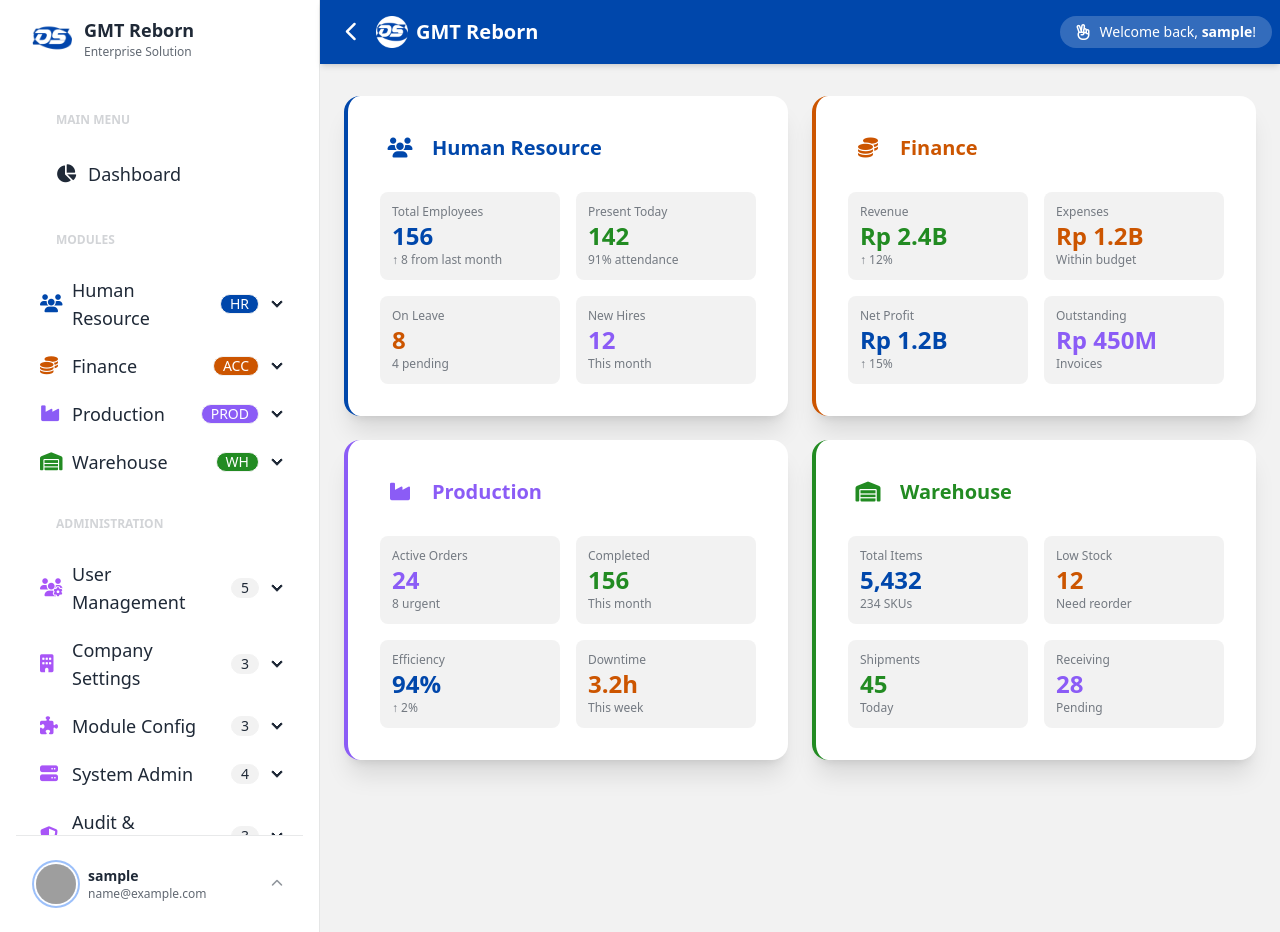
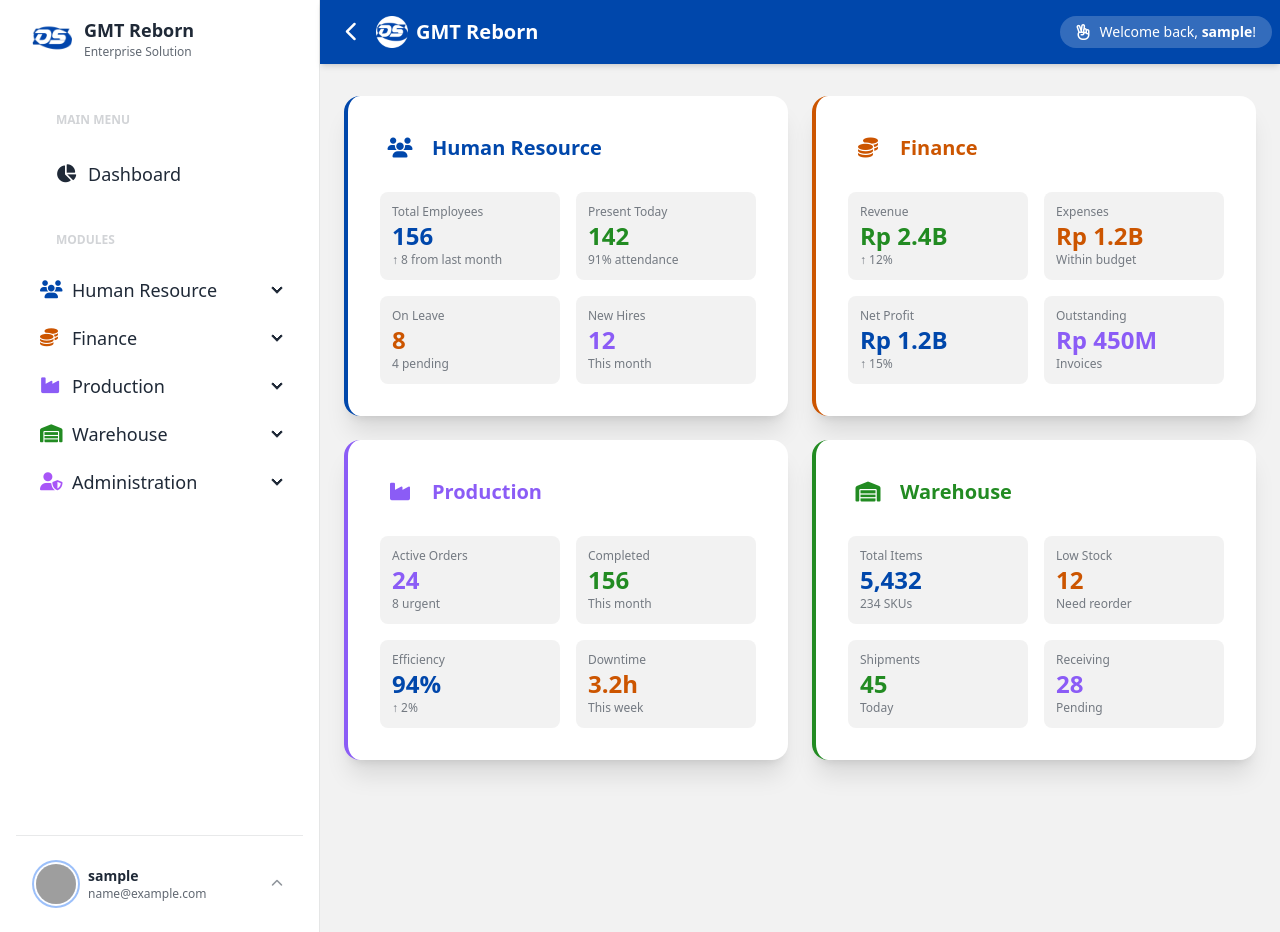
Before and after one commit to dudigmt/gmt_reborn, a Django app: page / in a window 1280 px wide. Run offline with Django 5.2, Linux system fonts and the light colour scheme; the visitor is signed in with stand-in values (Sample User, id 1); some libraries are stand-ins or nearby versions; grey boxes are pictures that could not be loaded.

Commit message:
Fix: Rename admin URLs to sysadmin, menu administration setara dengan modul lain

```diff
--- a/apps/core/urls.py
+++ b/apps/core/urls.py
@@ -9,30 +9,34 @@ urlpatterns = [
     path('api/extend-session/', views.extend_session, name='extend-session'),
     path('settings/', views.settings_view, name='settings'),
 
-    # ADMIN MENU - USER MANAGEMENT
-    path('admin/users/', views.admin_users, name='admin_users'),
-    path('admin/groups/', views.admin_groups, name='admin_groups'),
-    path('admin/permissions/', views.admin_permissions, name='admin_permissions'),
-    path('admin/login-logs/', views.admin_login_logs, name='admin_login_logs'),
+    # SYSADMIN MENU - SEMUA PAKAI PREFIX 'sysadmin/' (bukan 'admin/')
+    # Ini biar ga bentrok dengan Django Admin di /admin/
+    path('sysadmin/', views.sysadmin_dashboard, name='sysadmin_dashboard'),
 
-    # ADMIN MENU - COMPANY SETTINGS
-    path('admin/company-profile/', views.admin_company_profile, name='admin_company_profile'),
-    path('admin/fiscal-year/', views.admin_fiscal_year, name='admin_fiscal_year'),
-    path('admin/system-settings/', views.admin_system_settings, name='admin_system_settings'),
+    # SYSADMIN MENU - USER MANAGEMENT
+    path('sysadmin/users/', views.sysadmin_users, name='sysadmin_users'),
+    path('sysadmin/groups/', views.sysadmin_groups, name='sysadmin_groups'),
+    path('sysadmin/permissions/', views.sysadmin_permissions, name='sysadmin_permissions'),
+    path('sysadmin/login-logs/', views.sysadmin_login_logs, name='sysadmin_login_logs'),
 
-    # ADMIN MENU - MODULE CONFIG
-    path('admin/modules/', views.admin_modules, name='admin_modules'),
-    path('admin/module-settings/', views.admin_module_settings, name='admin_module_settings'),
-    path('admin/ui-customization/', views.admin_ui_customization, name='admin_ui_customization'),
+    # SYSADMIN MENU - COMPANY SETTINGS
+    path('sysadmin/company-profile/', views.sysadmin_company_profile, name='sysadmin_company_profile'),
+    path('sysadmin/fiscal-year/', views.sysadmin_fiscal_year, name='sysadmin_fiscal_year'),
+    path('sysadmin/system-settings/', views.sysadmin_system_settings, name='sysadmin_system_settings'),
 
-    # ADMIN MENU - SYSTEM ADMIN
-    path('admin/backup/', views.admin_backup, name='admin_backup'),
-    path('admin/system-logs/', views.admin_system_logs, name='admin_system_logs'),
-    path('admin/cache/', views.admin_cache, name='admin_cache'),
-    path('admin/email-config/', views.admin_email_config, name='admin_email_config'),
+    # SYSADMIN MENU - MODULE CONFIG
+    path('sysadmin/modules/', views.sysadmin_modules, name='sysadmin_modules'),
+    path('sysadmin/module-settings/', views.sysadmin_module_settings, name='sysadmin_module_settings'),
+    path('sysadmin/ui-customization/', views.sysadmin_ui_customization, name='sysadmin_ui_customization'),
 
-    # ADMIN MENU - AUDIT & COMPLIANCE
-    path('admin/audit-trail/', views.admin_audit_trail, name='admin_audit_trail'),
-    path('admin/report-templates/', views.admin_report_templates, name='admin_report_templates'),
-    path('admin/security-settings/', views.admin_security_settings, name='admin_security_settings'),
+    # SYSADMIN MENU - SYSTEM ADMIN
+    path('sysadmin/backup/', views.sysadmin_backup, name='sysadmin_backup'),
+    path('sysadmin/system-logs/', views.sysadmin_system_logs, name='sysadmin_system_logs'),
+    path('sysadmin/cache/', views.sysadmin_cache, name='sysadmin_cache'),
+    path('sysadmin/email-config/', views.sysadmin_email_config, name='sysadmin_email_config'),
+
+    # SYSADMIN MENU - AUDIT & COMPLIANCE
+    path('sysadmin/audit-trail/', views.sysadmin_audit_trail, name='sysadmin_audit_trail'),
+    path('sysadmin/report-templates/', views.sysadmin_report_templates, name='sysadmin_report_templates'),
+    path('sysadmin/security-settings/', views.sysadmin_security_settings, name='sysadmin_security_settings'),
 ]
--- a/apps/core/views.py
+++ b/apps/core/views.py
@@ -4,7 +4,6 @@ from django.contrib import messages
 from django.utils import timezone
 from django.http import HttpResponse
 from django.contrib.admin.views.decorators import staff_member_required
-
 
 def login_view(request):
     expired_time = None
@@ -63,75 +62,81 @@ def settings_view(request):
 
     return render(request, 'settings.html', {'settings': settings})
 
+# ===== SYSADMIN DASHBOARD =====
+def sysadmin_dashboard(request):
+    if not request.user.is_staff:
+        return redirect('/')
+    return render(request, 'admin_dashboard.html', {'active_tab': 'users'})
+
 # ===== USER MANAGEMENT =====
 @staff_member_required
-def admin_users(request):
+def sysadmin_users(request):
     return render(request, 'admin_dummy.html', {'title': 'User Management', 'section': 'users'})
 
 @staff_member_required
-def admin_groups(request):
+def sysadmin_groups(request):
     return render(request, 'admin_dummy.html', {'title': 'Groups', 'section': 'groups'})
 
 @staff_member_required
-def admin_permissions(request):
+def sysadmin_permissions(request):
     return render(request, 'admin_dummy.html', {'title': 'Permissions', 'section': 'permissions'})
 
 @staff_member_required
-def admin_login_logs(request):
+def sysadmin_login_logs(request):
     return render(request, 'admin_dummy.html', {'title': 'Login Logs', 'section': 'login_logs'})
 
 # ===== COMPANY SETTINGS =====
 @staff_member_required
-def admin_company_profile(request):
+def sysadmin_company_profile(request):
     return render(request, 'admin_dummy.html', {'title': 'Company Profile', 'section': 'company_profile'})
 
 @staff_member_required
-def admin_fiscal_year(request):
+def sysadmin_fiscal_year(request):
     return render(request, 'admin_dummy.html', {'title': 'Fiscal Year', 'section': 'fiscal_year'})
 
 @staff_member_required
-def admin_system_settings(request):
+def sysadmin_system_settings(request):
     return render(request, 'admin_dummy.html', {'title': 'System Settings', 'section': 'system_settings'})
 
 # ===== MODULE CONFIG =====
 @staff_member_required
-def admin_modules(request):
+def sysadmin_modules(request):
     return render(request, 'admin_dummy.html', {'title': 'Module Management', 'section': 'modules'})
 
 @staff_member_required
-def admin_module_settings(request):
+def sysadmin_module_settings(request):
     return render(request, 'admin_dummy.html', {'title': 'Module Settings', 'section': 'module_settings'})
 
 @staff_member_required
-def admin_ui_customization(request):
+def sysadmin_ui_customization(request):
     return render(request, 'admin_dummy.html', {'title': 'UI Customization', 'section': 'ui_customization'})
 
 # ===== SYSTEM ADMIN =====
 @staff_member_required
-def admin_backup(request):
+def sysadmin_backup(request):
     return render(request, 'admin_dummy.html', {'title': 'Database Backup', 'section': 'backup'})
 
 @staff_member_required
-def admin_system_logs(request):
+def sysadmin_system_logs(request):
     return render(request, 'admin_dummy.html', {'title': 'System Logs', 'section': 'system_logs'})
 
 @staff_member_required
-def admin_cache(request):
+def sysadmin_cache(request):
     return render(request, 'admin_dummy.html', {'title': 'Cache Management', 'section': 'cache'})
 
 @staff_member_required
-def admin_email_config(request):
+def sysadmin_email_config(request):
     return render(request, 'admin_dummy.html', {'title': 'Email Configuration', 'section': 'email_config'})
 
 # ===== AUDIT & COMPLIANCE =====
 @staff_member_required
-def admin_audit_trail(request):
+def sysadmin_audit_trail(request):
     return render(request, 'admin_dummy.html', {'title': 'Audit Trail', 'section': 'audit_trail'})
 
 @staff_member_required
-def admin_report_templates(request):
+def sysadmin_report_templates(request):
     return render(request, 'admin_dummy.html', {'title': 'Report Templates', 'section': 'report_templates'})
 
 @staff_member_required
-def admin_security_settings(request):
+def sysadmin_security_settings(request):
     return render(request, 'admin_dummy.html', {'title': 'Security Settings', 'section': 'security_settings'})
--- a/templates/dashboard.html
+++ b/templates/dashboard.html
@@ -220,7 +220,7 @@
                             <summary class="flex items-center gap-3 cursor-pointer hover:bg-base-200 rounded-lg p-2">
                                 <i class="fa-solid fa-users text-cobalt w-5"></i>
                                 <span class="flex-1">Human Resource</span>
-                                <span class="badge badge-cobalt">HR</span>
+                                <!-- <span class="badge badge-cobalt">HR</span> -->
                             </summary>
                             <ul class="ml-7 mt-2 space-y-1">
                                 <li><a href="#" class="block py-2 px-3 hover:bg-base-200 rounded-lg text-sm"><i class="fa-regular fa-address-card w-5"></i> Employees</a></li>
@@ -237,7 +237,7 @@
                             <summary class="flex items-center gap-3 cursor-pointer hover:bg-base-200 rounded-lg p-2">
                                 <i class="fa-solid fa-coins text-burnt-orange w-5"></i>
                                 <span class="flex-1">Finance</span>
-                                <span class="badge badge-burnt-orange">ACC</span>
+                                <!-- <span class="badge badge-burnt-orange">ACC</span> -->
                             </summary>
                             <ul class="ml-7 mt-2 space-y-1">
                                 <li><a href="#" class="block py-2 px-3 hover:bg-base-200 rounded-lg text-sm"><i class="fa-solid fa-list w-5"></i> Chart of Accounts</a></li>
@@ -254,7 +254,7 @@
                             <summary class="flex items-center gap-3 cursor-pointer hover:bg-base-200 rounded-lg p-2">
                                 <i class="fa-solid fa-industry text-production w-5"></i>
                                 <span class="flex-1">Production</span>
-                                <span class="badge badge-production">PROD</span>
+                                <!-- <span class="badge badge-production">PROD</span> -->
                             </summary>
                             <ul class="ml-7 mt-2 space-y-1">
                                 <li><a href="#" class="block py-2 px-3 hover:bg-base-200 rounded-lg text-sm"><i class="fa-solid fa-clipboard-list w-5"></i> Production Orders</a></li>
@@ -271,7 +271,7 @@
                             <summary class="flex items-center gap-3 cursor-pointer hover:bg-base-200 rounded-lg p-2">
                                 <i class="fa-solid fa-warehouse text-forest w-5"></i>
                                 <span class="flex-1">Warehouse</span>
-                                <span class="badge badge-forest">WH</span>
+                                <!-- <span class="badge badge-forest">WH</span> -->
                             </summary>
                             <ul class="ml-7 mt-2 space-y-1">
                                 <li><a href="#" class="block py-2 px-3 hover:bg-base-200 rounded-lg text-sm"><i class="fa-solid fa-boxes w-5"></i> Inventory</a></li>
@@ -282,92 +282,26 @@
                         </details>
                     </li>
 
-                    <!-- ===== ADMIN MENU - 5 BAGIAN LENGKAP ===== -->
+                    <!-- ===== ADMINISTRATION - SETARA DENGAN MODUL ===== -->
                     {% if request.user.is_staff %}
-                    <li class="menu-title text-xs opacity-50 mb-2 mt-4">ADMINISTRATION</li>
-
-                    <!-- 1. USER MANAGEMENT -->
                     <li class="mb-1">
-                        <details class="group">
+                        <details class="group" id="admin-details">
                             <summary class="flex items-center gap-3 cursor-pointer hover:bg-base-200 rounded-lg p-2">
-                                <i class="fa-solid fa-users-cog text-purple-500 w-5"></i>
-                                <span class="flex-1">User Management</span>
-                                <span class="badge badge-ghost">5</span>
+                                <i class="fa-solid fa-user-shield text-purple-500 w-5"></i>
+                                <span class="flex-1">Administration</span>
+                                <!-- <span class="badge badge-ghost">ADM</span> -->
                             </summary>
                             <ul class="ml-7 mt-2 space-y-1">
-                                <li><a href="{% url 'admin_users' %}" class="block py-2 px-3 hover:bg-base-200 rounded-lg text-sm"><i class="fa-solid fa-user w-5"></i> Users</a></li>
-                                <li><a href="{% url 'admin_groups' %}" class="block py-2 px-3 hover:bg-base-200 rounded-lg text-sm"><i class="fa-solid fa-layer-group w-5"></i> Groups</a></li>
-                                <li><a href="{% url 'admin_permissions' %}" class="block py-2 px-3 hover:bg-base-200 rounded-lg text-sm"><i class="fa-solid fa-key w-5"></i> Permissions</a></li>
-                                <li><a href="{% url 'admin_login_logs' %}" class="block py-2 px-3 hover:bg-base-200 rounded-lg text-sm"><i class="fa-solid fa-clock-rotate-left w-5"></i> Login Logs</a></li>
-                            </ul>
-                        </details>
-                    </li>
-
-                    <!-- 2. COMPANY SETTINGS -->
-                    <li class="mb-1">
-                        <details class="group">
-                            <summary class="flex items-center gap-3 cursor-pointer hover:bg-base-200 rounded-lg p-2">
-                                <i class="fa-solid fa-building text-purple-500 w-5"></i>
-                                <span class="flex-1">Company Settings</span>
-                                <span class="badge badge-ghost">3</span>
-                            </summary>
-                            <ul class="ml-7 mt-2 space-y-1">
-                                <li><a href="{% url 'admin_company_profile' %}" class="block py-2 px-3 hover:bg-base-200 rounded-lg text-sm"><i class="fa-solid fa-address-card w-5"></i> Company Profile</a></li>
-                                <li><a href="{% url 'admin_fiscal_year' %}" class="block py-2 px-3 hover:bg-base-200 rounded-lg text-sm"><i class="fa-solid fa-calendar w-5"></i> Fiscal Year</a></li>
-                                <li><a href="{% url 'admin_system_settings' %}" class="block py-2 px-3 hover:bg-base-200 rounded-lg text-sm"><i class="fa-solid fa-sliders w-5"></i> System Settings</a></li>
-                            </ul>
-                        </details>
-                    </li>
-
-                    <!-- 3. MODULE CONFIGURATION -->
-                    <li class="mb-1">
-                        <details class="group">
-                            <summary class="flex items-center gap-3 cursor-pointer hover:bg-base-200 rounded-lg p-2">
-                                <i class="fa-solid fa-puzzle-piece text-purple-500 w-5"></i>
-                                <span class="flex-1">Module Config</span>
-                                <span class="badge badge-ghost">3</span>
-                            </summary>
-                            <ul class="ml-7 mt-2 space-y-1">
-                                <li><a href="{% url 'admin_modules' %}" class="block py-2 px-3 hover:bg-base-200 rounded-lg text-sm"><i class="fa-solid fa-cubes w-5"></i> Module Management</a></li>
-                                <li><a href="{% url 'admin_module_settings' %}" class="block py-2 px-3 hover:bg-base-200 rounded-lg text-sm"><i class="fa-solid fa-gear w-5"></i> Module Settings</a></li>
-                                <li><a href="{% url 'admin_ui_customization' %}" class="block py-2 px-3 hover:bg-base-200 rounded-lg text-sm"><i class="fa-solid fa-paint-brush w-5"></i> UI Customization</a></li>
-                            </ul>
-                        </details>
-                    </li>
-
-                    <!-- 4. SYSTEM ADMIN -->
-                    <li class="mb-1">
-                        <details class="group">
-                            <summary class="flex items-center gap-3 cursor-pointer hover:bg-base-200 rounded-lg p-2">
-                                <i class="fa-solid fa-server text-purple-500 w-5"></i>
-                                <span class="flex-1">System Admin</span>
-                                <span class="badge badge-ghost">4</span>
-                            </summary>
-                            <ul class="ml-7 mt-2 space-y-1">
-                                <li><a href="{% url 'admin_backup' %}" class="block py-2 px-3 hover:bg-base-200 rounded-lg text-sm"><i class="fa-solid fa-database w-5"></i> Database Backup</a></li>
-                                <li><a href="{% url 'admin_system_logs' %}" class="block py-2 px-3 hover:bg-base-200 rounded-lg text-sm"><i class="fa-solid fa-list w-5"></i> System Logs</a></li>
-                                <li><a href="{% url 'admin_cache' %}" class="block py-2 px-3 hover:bg-base-200 rounded-lg text-sm"><i class="fa-solid fa-bolt w-5"></i> Cache Management</a></li>
-                                <li><a href="{% url 'admin_email_config' %}" class="block py-2 px-3 hover:bg-base-200 rounded-lg text-sm"><i class="fa-solid fa-envelope w-5"></i> Email Config</a></li>
-                            </ul>
-                        </details>
-                    </li>
-
-                    <!-- 5. AUDIT & COMPLIANCE -->
-                    <li class="mb-1">
-                        <details class="group">
-                            <summary class="flex items-center gap-3 cursor-pointer hover:bg-base-200 rounded-lg p-2">
-                                <i class="fa-solid fa-shield-halved text-purple-500 w-5"></i>
-                                <span class="flex-1">Audit & Compliance</span>
-                                <span class="badge badge-ghost">3</span>
-                            </summary>
-                            <ul class="ml-7 mt-2 space-y-1">
-                                <li><a href="{% url 'admin_audit_trail' %}" class="block py-2 px-3 hover:bg-base-200 rounded-lg text-sm"><i class="fa-solid fa-clock-rotate-left w-5"></i> Audit Trail</a></li>
-                                <li><a href="{% url 'admin_report_templates' %}" class="block py-2 px-3 hover:bg-base-200 rounded-lg text-sm"><i class="fa-solid fa-file-pdf w-5"></i> Report Templates</a></li>
-                                <li><a href="{% url 'admin_security_settings' %}" class="block py-2 px-3 hover:bg-base-200 rounded-lg text-sm"><i class="fa-solid fa-lock w-5"></i> Security Settings</a></li>
+                                <li><a href="{% url 'sysadmin_users' %}" class="block py-2 px-3 hover:bg-base-200 rounded-lg text-sm"><i class="fa-solid fa-users-cog w-5"></i> User Management</a></li>
+                                <li><a href="{% url 'sysadmin_company_profile' %}" class="block py-2 px-3 hover:bg-base-200 rounded-lg text-sm"><i class="fa-solid fa-building w-5"></i> Company Settings</a></li>
+                                <li><a href="{% url 'sysadmin_modules' %}" class="block py-2 px-3 hover:bg-base-200 rounded-lg text-sm"><i class="fa-solid fa-puzzle-piece w-5"></i> Module Config</a></li>
+                                <li><a href="{% url 'sysadmin_system_logs' %}" class="block py-2 px-3 hover:bg-base-200 rounded-lg text-sm"><i class="fa-solid fa-server w-5"></i> System Admin</a></li>
+                                <li><a href="{% url 'sysadmin_audit_trail' %}" class="block py-2 px-3 hover:bg-base-200 rounded-lg text-sm"><i class="fa-solid fa-shield-halved w-5"></i> Audit & Compliance</a></li>
                             </ul>
                         </details>
                     </li>
                     {% endif %}
+                </ul>
             </div>
 
             <!-- User Profile -->
```
Also changed, not shown: templates/admin_dashboard.html (added, +261 -0 lines).
